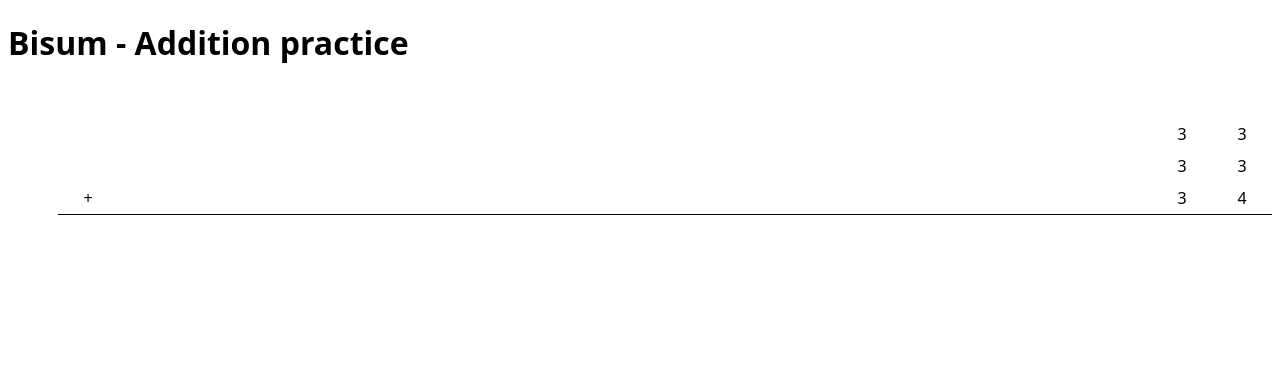
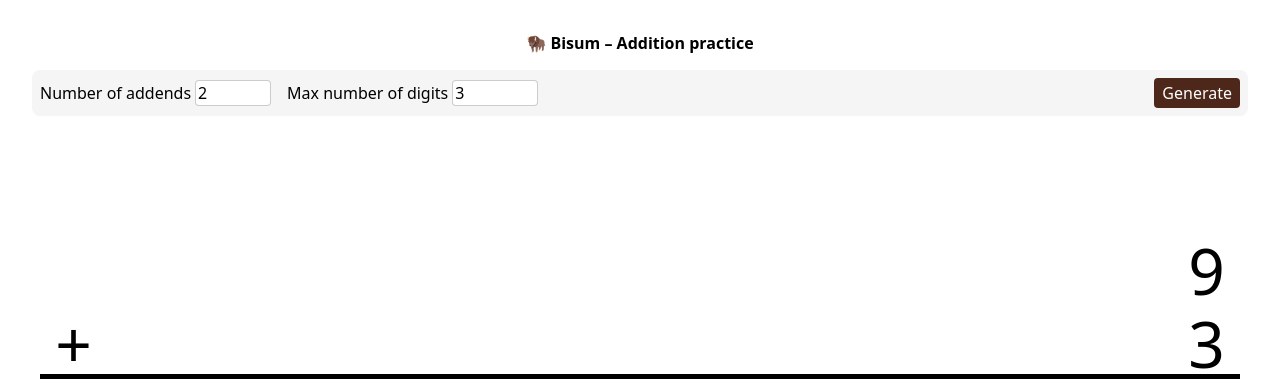
Before and after one commit to SeanMcP/bisum, a plain HTML site: page index.html in a window 1280 px wide. Drawn offline with Linux system fonts and the light colour scheme.

Commit message:
generate problems; celebration animation

```diff
--- a/index.html
+++ b/index.html
@@ -6,11 +6,24 @@
     <meta name="viewport" content="width=device-width, initial-scale=1.0">
     <title>Bisum - Addition practice</title>
     <link rel="stylesheet" href="styles.css">
+    <link rel="shortcut icon" href="https://fav.farm/🦬" type="image/x-icon">
 </head>
 
 <body>
     <main>
-        <h1>Bisum - Addition practice</h1>
+        <h1>🦬 Bisum – Addition practice</h1>
+        <form id="settings">
+            <label>
+                <span>Number of addends</span>
+                <input max="5" min="2" name="addendsCount" required type="number" value="2">
+            </label>
+            <label>
+                <span>Max number of digits</span>
+                <input max="10" min="1" name="maxDigits" required type="number" value="3">
+            </label>
+            <button>Generate</button>
+        </form>
+        <br />
         <div id="app"></div>
     </main>
     <script src="script.js"></script>
--- a/script.js
+++ b/script.js
@@ -22,12 +22,41 @@ class Int {
     }
 }
 
-const DEBUG_MODE = true;
-const log = DEBUG_MODE ? console.log : () => { };
+window.DEBUG_MODE = ["localhost", "127.0.0.1"].includes(location.hostname);
+const log = window.DEBUG_MODE ? console.log : () => { };
 
 const app = document.querySelector("#app");
-const numbers = [33, 33, 34];
-const ints = numbers
+const form = document.querySelector("form#settings");
+
+form.addEventListener("submit", (event) => {
+    event.preventDefault();
+    if (form.matches(":has(:invalid)")) {
+        return alert("All fields are required!");
+    }
+    const formData = new FormData(form);
+    const addendsCount = formData.get("addendsCount");
+    const maxDigits = formData.get("maxDigits");
+
+    log({
+        addendsCount,
+        maxDigits,
+    });
+
+    const addends = generateAddends(addendsCount, maxDigits);
+
+    generateProblem(addends);
+});
+
+function generateAddends(count, maxDigits) {
+    const addends = [];
+    for (let i = 0; i < count; i++) {
+        addends.push(Math.floor(Math.random() * 10 ** maxDigits));
+    }
+    return addends.toSorted((a, b) => b - a);
+}
+
+function generateProblem(addends) {
+    const ints = addends
         .map((number) => new Int(number))
         .toSorted((a, b) => b.length - a.length);
     const max = ints[0].length;
@@ -69,16 +98,16 @@ log({
     });
 
     function getInputMarkup(sum) {
-    return `<input inputmode="numeric" max="9" min="0" pattern="^${sum}$" type="text" required />`;
+        const conditionalAttributes = sum != undefined
+            ? `pattern="^${sum}$" required`
+            // 0 or empty string
+            : `pattern="^0?$"`;
+        return `<input inputmode="numeric" max="9" min="0" type="text" ${conditionalAttributes} />`;
     }
 
     app.innerHTML = `
     <div id="carry-sums">
-        ${carrySums.reduce(
-    (html, sum) =>
-        html + (sum != undefined ? getInputMarkup(sum) : "<span></span>"),
-    ""
-)}
+        ${carrySums.reduce((html, sum) => html + getInputMarkup(sum), "")}
     </div>
     <div id="addends">
         ${ints.reduce(
@@ -93,10 +122,11 @@ app.innerHTML = `
     )}
     </div>
     <div id="place-sums">
-        ${placeSums.reduce(
-    (html, sum) =>
-        html + (sum != undefined ? getInputMarkup(sum) : "<span></span>"),
-    ""
-)}
+        ${placeSums.reduce((html, sum) => html + getInputMarkup(sum), "")}
     </div>
 `;
+}
+
+generateProblem(
+    generateAddends(2, 2)
+);
--- a/styles.css
+++ b/styles.css
@@ -1,11 +1,66 @@
+:root {
+    --border-radius-full: 0.5rem;
+    --border-radius-half: calc(var(--border-radius-full) / 2);
+}
+
 body {
     font-family: system-ui, -apple-system, BlinkMacSystemFont, "Segoe UI", Roboto,
         Oxygen, Ubuntu, Cantarell, "Open Sans", "Helvetica Neue", sans-serif;
+    margin: 2rem;
 }
 
+h1 {
+    font-size: 1rem;
+    margin-block-start: 0;
+    margin-block-end: 1rem;
+    text-align: center;
+}
+
+button,
 input {
     border: 0;
+    color: inherit;
     font: inherit;
+}
+
+#settings {
+    align-items: center;
+    background-color: whitesmoke;
+    border-radius: var(--border-radius-full);
+    display: flex;
+    gap: 1rem;
+    padding: 0.5rem;
+}
+
+#settings * {
+    border-radius: var(--border-radius-half);
+}
+
+#settings label {
+    align-items: center;
+    display: flex;
+    gap: 0.25rem;
+}
+
+#settings input {
+    border: 1px solid hsla(0, 0%, 0%, 0.2);
+}
+
+#settings button {
+    background: rgb(77, 40, 26);
+    color: white;
+    margin-inline-start: auto;
+    padding: 0.25rem 0.5rem;
+}
+
+#app {
+    --color: black;
+    border-radius: var(--border-radius-full);
+    color: var(--color);
+    display: flex;
+    flex-direction: column;
+    gap: var(--border-radius-full);
+    padding: 0.5rem;
 }
 
 #carry-sums>*,
@@ -13,9 +68,11 @@ input {
 #place-sums>*,
 #addends::after {
     display: inline-block;
-    padding: 5px;
+    font-size: 8vh;
+    height: 2ch;
+    padding: 0 0.25ex;
     text-align: center;
-    width: 50px;
+    width: min(7vw, 50px);
 }
 
 #carry-sums,
@@ -24,21 +81,41 @@ input {
     text-align: right;
 }
 
-input:user-invalid {
+#place-sums,
+.addend,
+#carry-sums {
+    display: flex;
+    gap: var(--border-radius-full);
+    justify-content: end;
+}
+
+#app input {
+    background-color: transparent;
+    border-radius: var(--border-radius-half);
+}
+
+#app input:user-invalid {
     background-color: pink;
 }
 
-input:user-valid {
+#app input:user-valid {
     background-color: paleturquoise;
 }
 
 #app:not(:has(input:invalid)) {
-    background-color: lightgreen;
+    --color: white;
+    background-image: url(fireworks.gif);
+    background-position: center;
+    background-size: cover;
+}
+
+#app:not(:has(input:invalid)) input {
+    background-color: transparent;
 }
 
 #addends {
-    border-bottom: 1px solid black;
-    margin-inline-start: 50px;
+    border-bottom: 5px solid var(--color);
+    padding-inline-start: 50px;
     position: relative;
 }
 
```
Also changed, not shown: 1 other file. Lines whose indentation alone changed are shown as unchanged.
